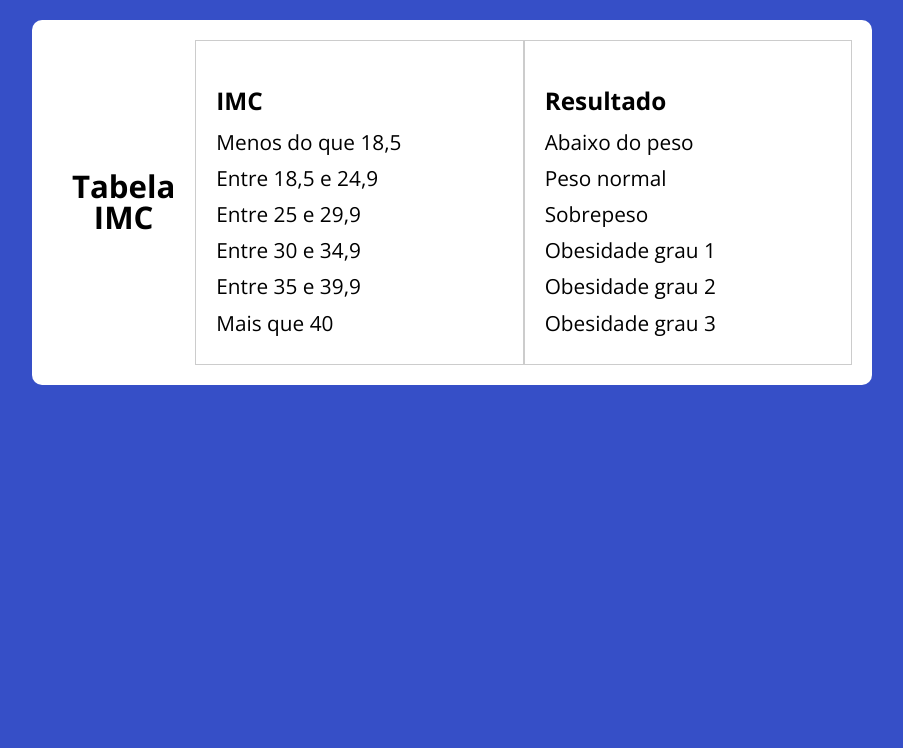
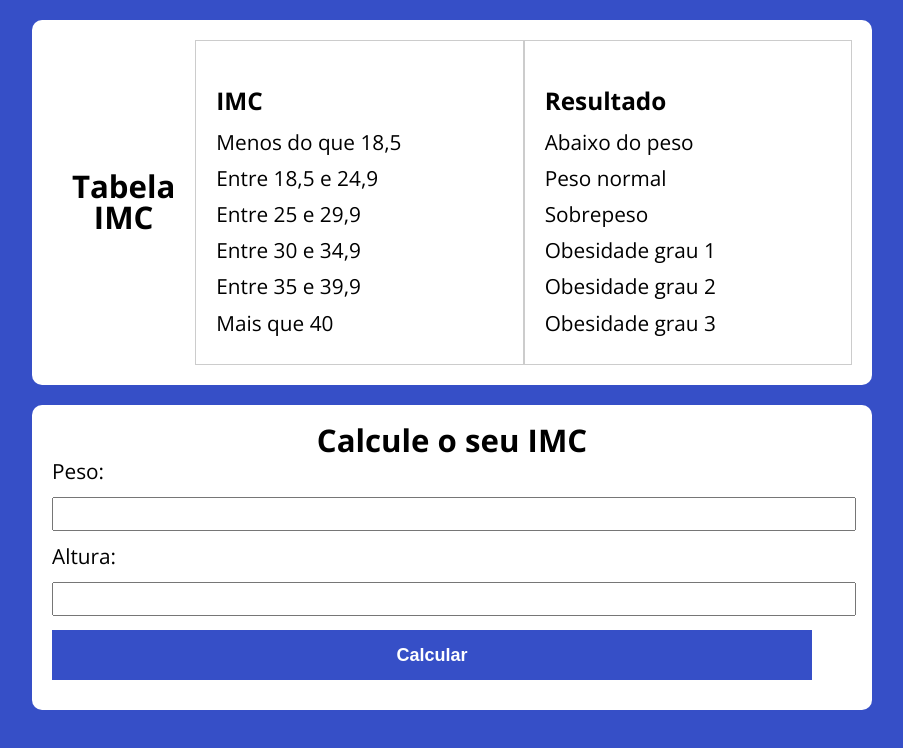
Before and after one commit to guilhermepadial4/Dev_Samurai, a plain HTML site: page class 06/index.html in a window 1280 px wide. Shown: the whole page, without its empty margins (188-1091 px from the left). Drawn offline with nearby package versions, Linux system fonts and the light colour scheme.

Commit message:
Update index.html and index.css

```diff
--- a/class 06/assets/css/index.css
+++ b/class 06/assets/css/index.css
@@ -12,7 +12,7 @@ body {
     line-height: 1.5em;
 }
 
-.section__container {
+.section__container-result {
     display: flex;
     flex-direction: row;
     justify-content: space-between;
@@ -42,6 +42,14 @@ h3 {
 
 p {
     margin: 5px 0;
+}
+
+.section__container-form {
+    max-width: 800px;
+    margin: 20px auto;
+    padding: 20px;
+    background-color: #fff;
+    border-radius: 10px;
 }
 
 form input, form label, form button {
--- a/class 06/index.html
+++ b/class 06/index.html
@@ -15,7 +15,7 @@
 </head>
 
 <body>
-    <section id="section__container" class="section__container">
+    <section id="section__container-result" class="section__container-result">
         <h1>Tabela IMC</h1>
 
         <div class="div__container-imc">
@@ -39,6 +39,20 @@
         </div>
 
     </section>
+
+    <section class="section__container-form">
+        <h1>Calcule o seu IMC</h1>
+
+        <form action="/" class="form" method="post">
+            <label for="" id="weight">Peso:</label>
+            <input type="number">
+
+            <label for="" id="height">Altura:</label>
+            <input type="number">
+
+            <button>Calcular</button>
+        </form>
+    </section>
 </body>
 
 </html>
```
